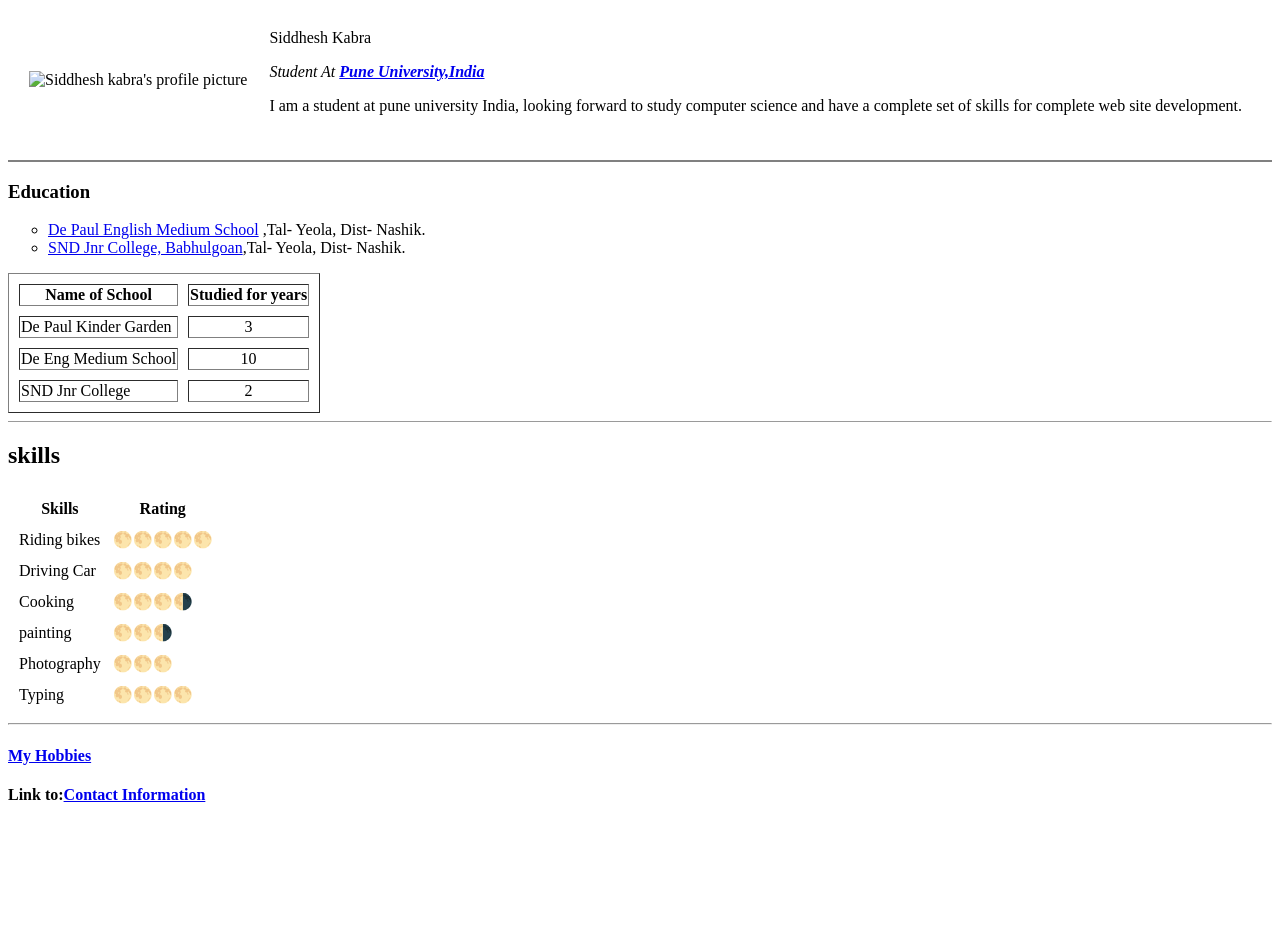
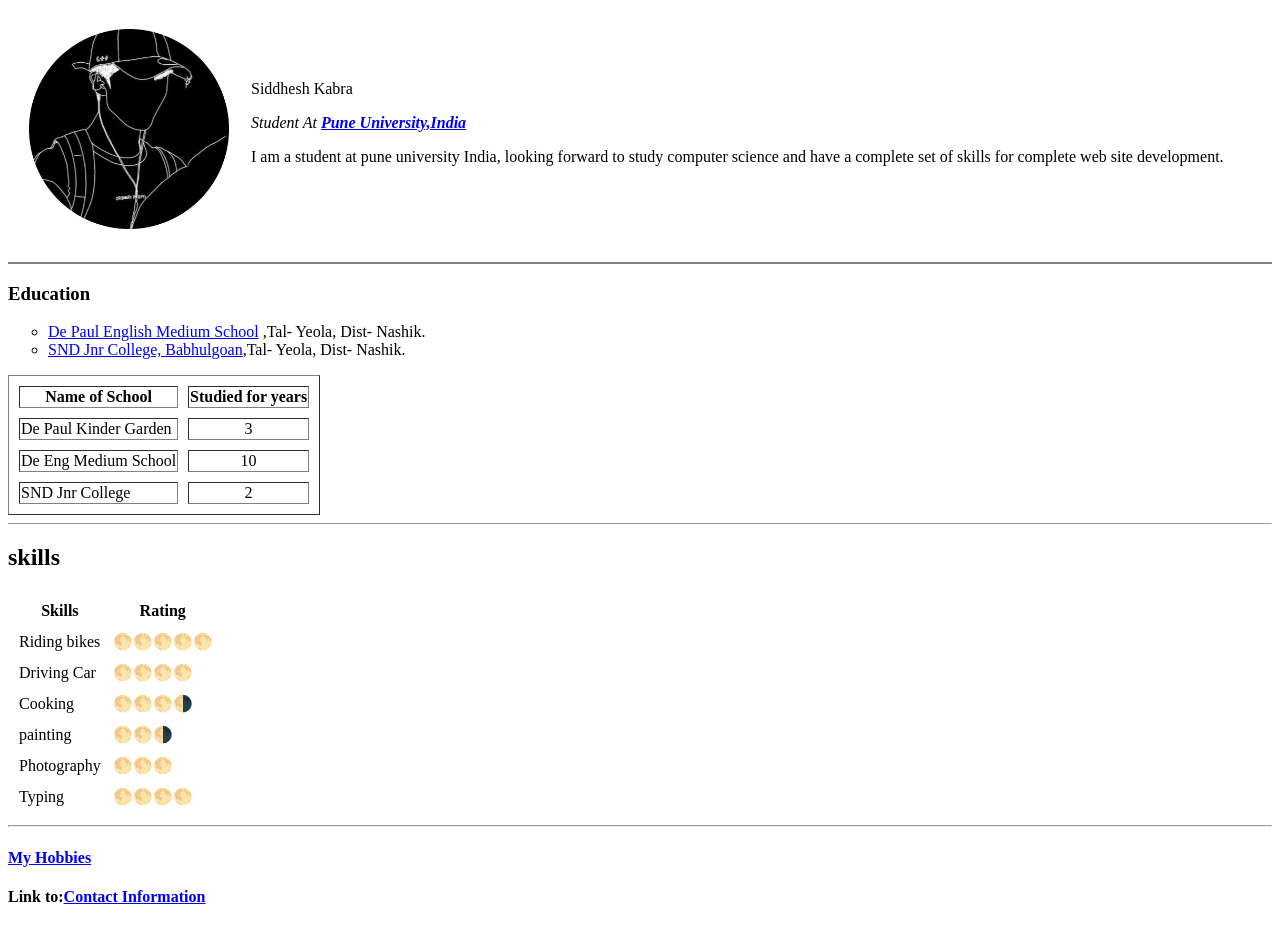
Before and after one commit to Siddhesh-2/cv, a plain HTML site: page index.html in a window 1280 px wide. Before the commit the page ends 825 px from the top, so only its background shows below. Drawn offline with Linux system fonts and the light colour scheme.

Commit message:
Update index.html

```diff
--- a/index.html
+++ b/index.html
@@ -10,7 +10,7 @@
 
   <table cellspacing="20">
     <tr>
-      <td><img src="Screenshot 2022-09-02 135420-modified.png" alt="Siddhesh kabra's profile picture" height="200 px"
+      <td><img src="Images/Screenshot 2022-09-02 135420-modified.png" alt="Siddhesh kabra's profile picture" height="200 px"
           width="200 px" /></td>
       <td <h1>Siddhesh Kabra</h1>
 
```
